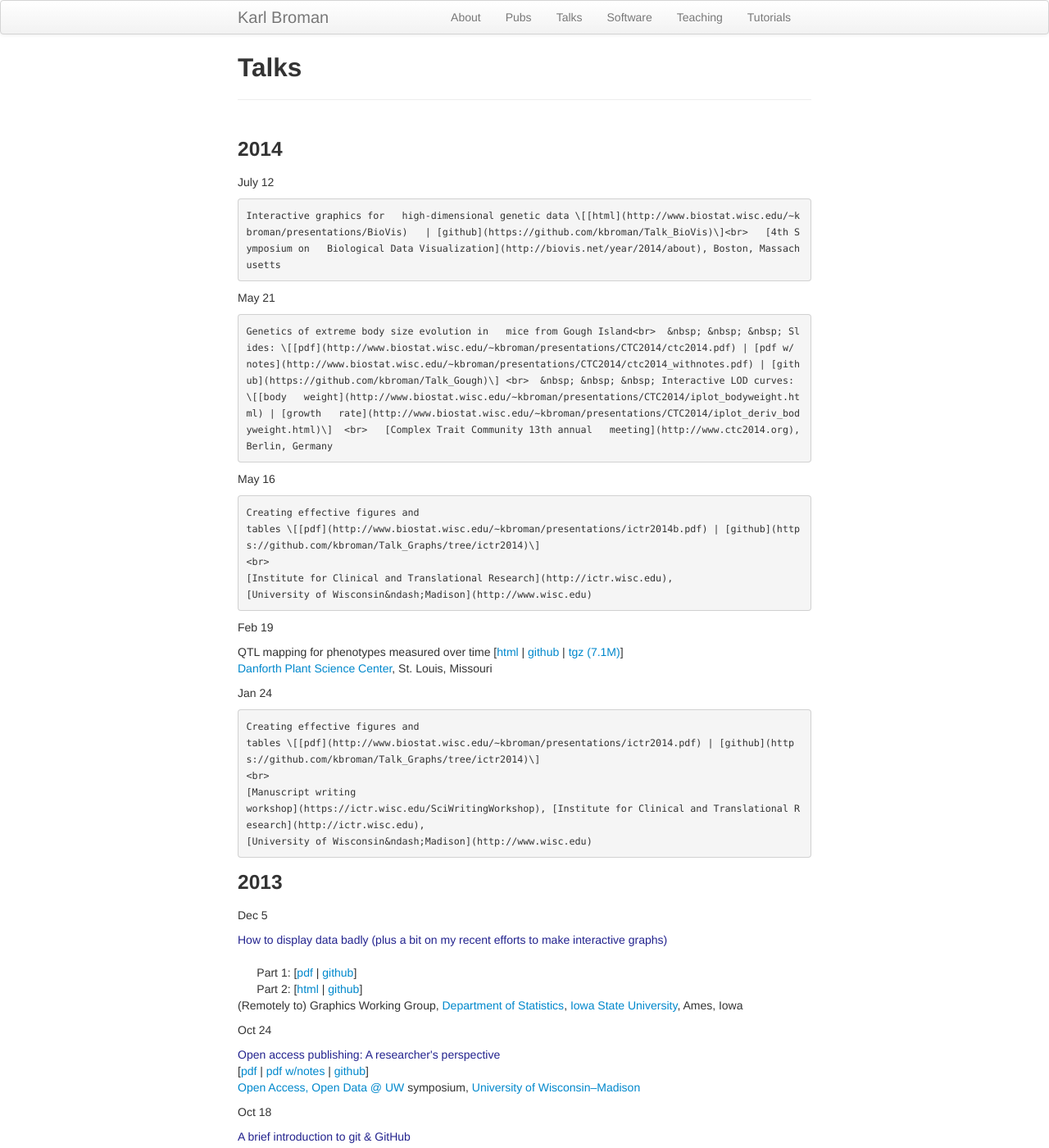
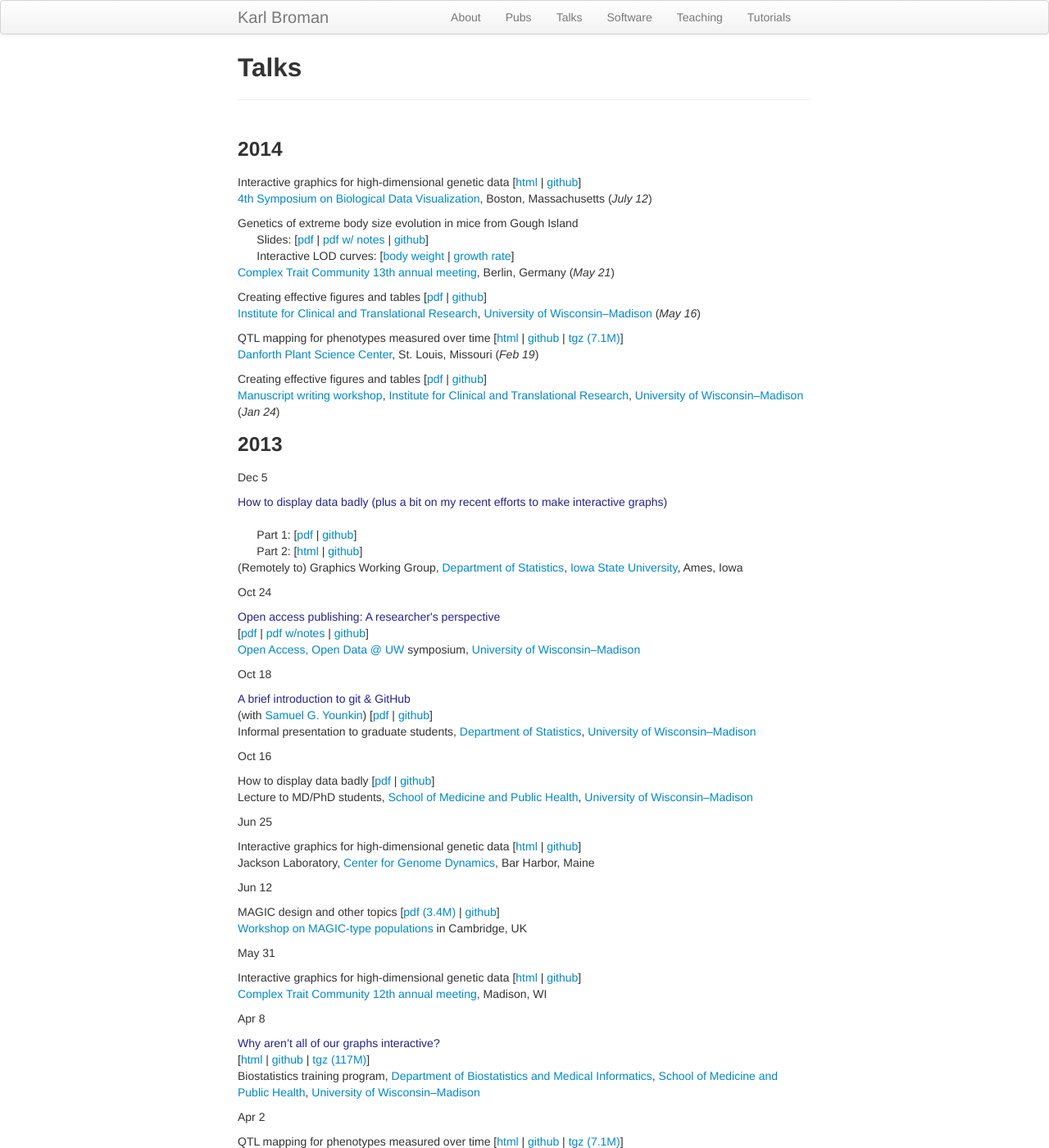
Before and after one commit to kbroman/kbroman.github.io, a Jekyll site: the page built from pages/talks.md, in a window 1280 px wide and 1400 px high. Shown: the whole window at 82% size. Built offline with Jekyll 4.4.1, drawn with Linux system fonts in a browser that asks for light colours.

Commit message:
Fix 2014 talks list

```diff
--- a/pages/talks.md
+++ b/pages/talks.md
@@ -7,66 +7,39 @@ title: Talks
 
 ###  2014
 
-  July 12
-
-
-    Interactive graphics for
-  high-dimensional genetic data \[[html](http://www.biostat.wisc.edu/~kbroman/presentations/BioVis)
-  | [github](https://github.com/kbroman/Talk_BioVis)\]<br>
-  [4th Symposium on
-  Biological Data Visualization](http://biovis.net/year/2014/about), Boston, Massachusetts
-
-
-
-
-  May 21
-
-
-    Genetics of extreme body size evolution in
-  mice from Gough Island<br>
- &nbsp; &nbsp; &nbsp; Slides: \[[pdf](http://www.biostat.wisc.edu/~kbroman/presentations/CTC2014/ctc2014.pdf) | [pdf w/ notes](http://www.biostat.wisc.edu/~kbroman/presentations/CTC2014/ctc2014_withnotes.pdf) | [github](https://github.com/kbroman/Talk_Gough)\] <br>
- &nbsp; &nbsp; &nbsp; Interactive LOD curves: \[[body
-  weight](http://www.biostat.wisc.edu/~kbroman/presentations/CTC2014/iplot_bodyweight.html) | [growth
-  rate](http://www.biostat.wisc.edu/~kbroman/presentations/CTC2014/iplot_deriv_bodyweight.html)\]  <br>
-  [Complex Trait Community 13th annual
-  meeting](http://www.ctc2014.org), Berlin, Germany
-
-
-
-
-  May 16
-
-
-    Creating effective figures and
-    tables \[[pdf](http://www.biostat.wisc.edu/~kbroman/presentations/ictr2014b.pdf) | [github](https://github.com/kbroman/Talk_Graphs/tree/ictr2014)\]
-    <br>
-    [Institute for Clinical and Translational Research](http://ictr.wisc.edu),
-    [University of Wisconsin&ndash;Madison](http://www.wisc.edu)
-
-
-
-
-  Feb 19
-
-
-  QTL mapping for phenotypes measured over time
-    \[[html](http://www.biostat.wisc.edu/~kbroman/presentations/FunQTL) | [github](http://github.com/kbroman/Talk_FunQTL) | [tgz (7.1M)](FunQTL.tgz)\]
-   <br>
+Interactive graphics for
+high-dimensional genetic data \[[html](http://www.biostat.wisc.edu/~kbroman/presentations/BioVis)
+| [github](https://github.com/kbroman/Talk_BioVis)\]<br>
+[4th Symposium on
+Biological Data Visualization](http://biovis.net/year/2014/about), Boston, Massachusetts (_July 12_)
+
+Genetics of extreme body size evolution in
+mice from Gough Island<br>
+&nbsp; &nbsp; &nbsp; Slides: \[[pdf](http://www.biostat.wisc.edu/~kbroman/presentations/CTC2014/ctc2014.pdf) | [pdf w/ notes](http://www.biostat.wisc.edu/~kbroman/presentations/CTC2014/ctc2014_withnotes.pdf) | [github](https://github.com/kbroman/Talk_Gough)\] <br>
+&nbsp; &nbsp; &nbsp; Interactive LOD curves: \[[body
+weight](http://www.biostat.wisc.edu/~kbroman/presentations/CTC2014/iplot_bodyweight.html) | [growth
+rate](http://www.biostat.wisc.edu/~kbroman/presentations/CTC2014/iplot_deriv_bodyweight.html)\]  <br>
+[Complex Trait Community 13th annual
+meeting](http://www.ctc2014.org), Berlin, Germany (_May 21_)
+
+Creating effective figures and
+tables \[[pdf](http://www.biostat.wisc.edu/~kbroman/presentations/ictr2014b.pdf) | [github](https://github.com/kbroman/Talk_Graphs/tree/ictr2014)\]
+<br>
+[Institute for Clinical and Translational Research](http://ictr.wisc.edu),
+[University of Wisconsin&ndash;Madison](http://www.wisc.edu) (_May 16_)
+
+QTL mapping for phenotypes measured over time
+\[[html](http://www.biostat.wisc.edu/~kbroman/presentations/FunQTL) | [github](http://github.com/kbroman/Talk_FunQTL) | [tgz (7.1M)](FunQTL.tgz)\]
+<br>
 [Danforth Plant Science
-  Center](http://www.danforthcenter.org/), St. Louis, Missouri
-
-
-
-
-  Jan 24
-
-
-    Creating effective figures and
-    tables \[[pdf](http://www.biostat.wisc.edu/~kbroman/presentations/ictr2014.pdf) | [github](https://github.com/kbroman/Talk_Graphs/tree/ictr2014)\]
-    <br>
-    [Manuscript writing
-    workshop](https://ictr.wisc.edu/SciWritingWorkshop), [Institute for Clinical and Translational Research](http://ictr.wisc.edu),
-    [University of Wisconsin&ndash;Madison](http://www.wisc.edu)
+Center](http://www.danforthcenter.org/), St. Louis, Missouri (_Feb 19_)
+
+Creating effective figures and
+tables \[[pdf](http://www.biostat.wisc.edu/~kbroman/presentations/ictr2014.pdf) | [github](https://github.com/kbroman/Talk_Graphs/tree/ictr2014)\]
+<br>
+[Manuscript writing
+workshop](https://ictr.wisc.edu/SciWritingWorkshop), [Institute for Clinical and Translational Research](http://ictr.wisc.edu),
+[University of Wisconsin&ndash;Madison](http://www.wisc.edu) (_Jan 24_)
 
 
 
```
